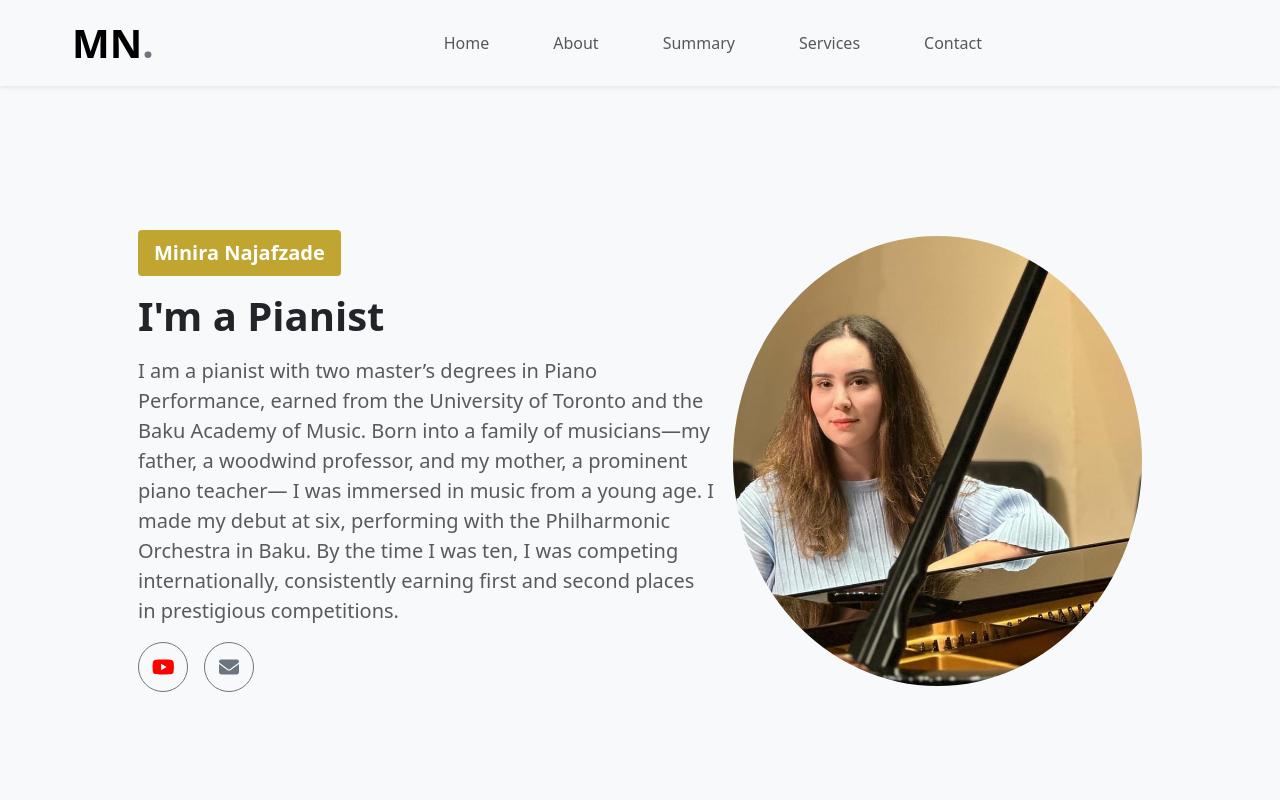
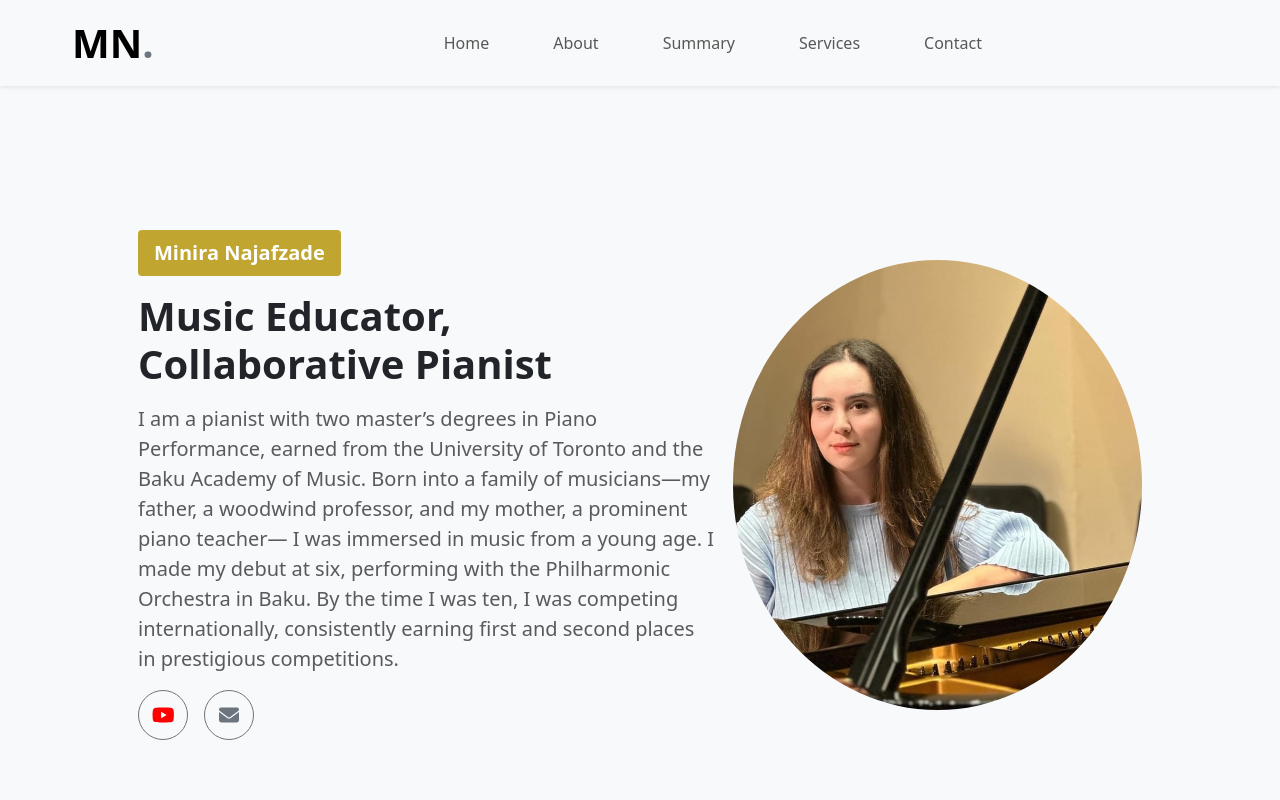
Before and after one commit to rodrigo-wong/MinirasWebsite, a React (Create React App) app: page / in a window 1280 px wide. Shown: the top 800 px of the page. Built offline with nearby package versions, Linux system fonts and the light colour scheme.

Commit message:
Refactor Home component to update the main heading with new description

```diff
--- a/src/components/Home.jsx
+++ b/src/components/Home.jsx
@@ -51,7 +51,7 @@ const Home = () => {
             Minira Najafzade
           </div>
 
-          <h1 className="fw-bold mb-3">I'm a Pianist</h1>
+          <h1 className="fw-bold mb-3">Music Educator, Collaborative Pianist</h1>
           <p className="text-muted fs-5">
             I am a pianist with two master’s degrees in Piano Performance,
             earned from the University of Toronto and the Baku Academy of Music.
```
